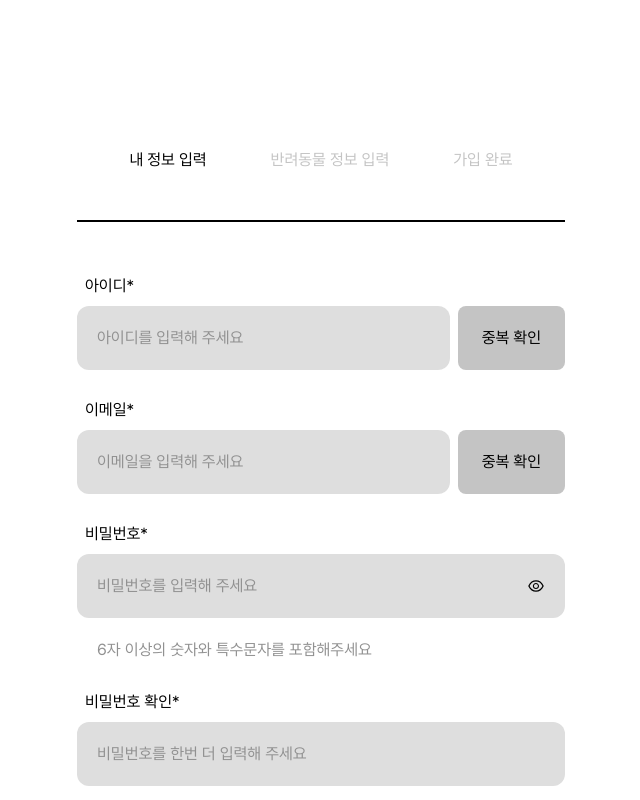
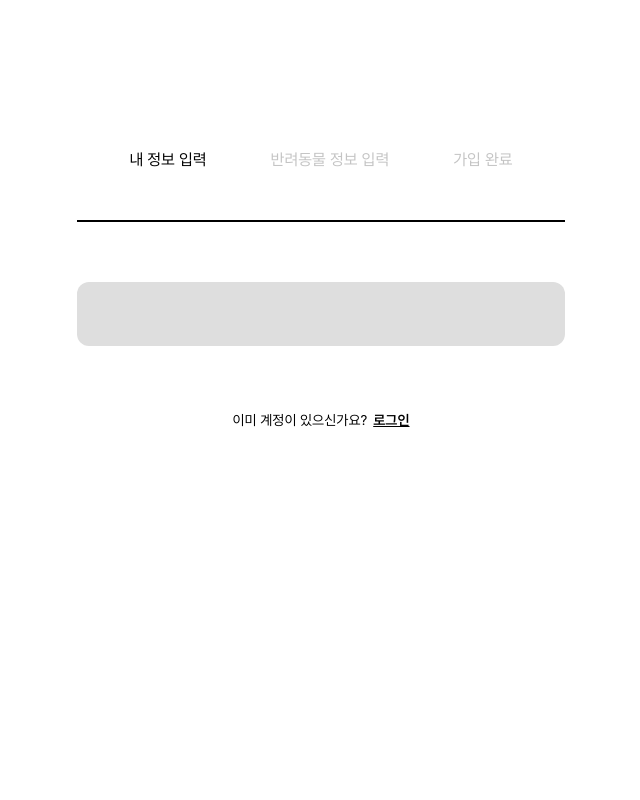
Before and after one commit to petD-ary/petDiary, a Next.js app: page /account in a window 1280 px wide. Shown: the top 800 px of the page, without its empty margins (319-959 px from the left). Built offline with nearby package versions, Linux system fonts and the light colour scheme; no server answers.

Commit message:
remove: firebase 삭제

```diff
--- a/app/components/Account/PetInfoForm/index.tsx
+++ b/app/components/Account/PetInfoForm/index.tsx
@@ -15,9 +15,9 @@ import {
   variantModalState,
 } from '@/recoil/Account/atoms';
 import { BsCheckLg } from 'react-icons/bs';
-import { createUserWithEmailAndPassword, updateProfile } from 'firebase/auth';
-import { authService, dbService } from '@/firebase';
-import { addDoc, collection } from 'firebase/firestore';
+// import { createUserWithEmailAndPassword, updateProfile } from 'firebase/auth';
+// import { authService, dbService } from '@/firebase';
+// import { addDoc, collection } from 'firebase/firestore';
 
 interface PetObjProps {
   petType: string;
@@ -63,27 +63,27 @@ export const PetInForm = () => {
   const handleSubmit = async (e: { preventDefault: () => void }) => {
     e.preventDefault();
 
-    await createUserWithEmailAndPassword(authService, email, password)
-      .then(async (userCredential) => {
-        const user = userCredential;
+    // await createUserWithEmailAndPassword(authService, email, password)
+    //   .then(async (userCredential) => {
+    //     const user = userCredential;
 
-        updateProfile(user.user, { displayName: userId });
+    //     updateProfile(user.user, { displayName: userId });
 
-        const userInfo = {
-          displayname: userId,
-          userId: user.user.uid,
-          email,
-          ...petObj,
-        };
+    //     const userInfo = {
+    //       displayname: userId,
+    //       userId: user.user.uid,
+    //       email,
+    //       ...petObj,
+    //     };
 
-        await addDoc(collection(dbService, `userInfo`), userInfo);
+    //     await addDoc(collection(dbService, `userInfo`), userInfo);
 
-        setStep((prev) => prev + 1);
-      })
-      .catch((err) => {
-        const errCode = err.code;
-        const errMsg = err.message;
-      });
+    //     setStep((prev) => prev + 1);
+    //   })
+    //   .catch((err) => {
+    //     const errCode = err.code;
+    //     const errMsg = err.message;
+    //   });
   };
 
   return (
@@ -132,7 +132,7 @@ export const PetInForm = () => {
           )}
         </div>
 
-        <Input
+        {/* <Input
           label='이름*'
           type='text'
           value={name}
@@ -141,7 +141,7 @@ export const PetInForm = () => {
           }
           required
           placeholder='이름을 입력해 주세요'
-        />
+        /> */}
 
         <div className='mt-5'>
           <label className='block'>성별*</label>
@@ -170,7 +170,7 @@ export const PetInForm = () => {
           />
         </div>
 
-        <Input
+        {/*  <Input
           label='생일*'
           type='date'
           value={birthday}
@@ -178,17 +178,17 @@ export const PetInForm = () => {
             setPetObj((petObj) => ({ ...petObj, birthday: value }))
           }
           required
-        />
+        /> */}
 
-        <Input
+        {/* <Input
           label='가족이 된 날'
           type='date'
           value={adoptionDate}
           setValue={(value) =>
             setPetObj((petObj) => ({ ...petObj, adoptionDate: value }))
           }
-        />
-
+        /> */}
+        {/*
         <Input
           label='몸무게'
           type='text'
@@ -198,7 +198,7 @@ export const PetInForm = () => {
           }
           placeholder='몸무게를 입력해 주세요'
         />
-
+ */}
         <AuthButton type='submit' content='가입하기' disabled={confirm} />
       </form>
     </div>
--- a/app/components/Account/UserForm/index.tsx
+++ b/app/components/Account/UserForm/index.tsx
@@ -4,8 +4,6 @@ import AuthButton from '@/components/Input/AuthButton';
 import { authObjState, stepState } from '@/recoil/Account/atoms';
 import { FormEvent, useState } from 'react';
 import { useRecoilState, useSetRecoilState } from 'recoil';
-import { dbService } from '@/firebase';
-import { DocumentData, collection, getDocs } from 'firebase/firestore';
 import InputButton from '@/components/Input/InputButton';
 import ShowInput from '@/components/Input/ShowInput';
 import InputCheck from '@/components/Input/InputCheck';
@@ -13,135 +11,44 @@ import InputCheck from '@/components/Input/InputCheck';
 const UserForm = () => {
   const setStep = useSetRecoilState(stepState);
 
-  const [authObj, setAuthObj] = useRecoilState(authObjState);
-  const { userId, email, password, passwordCheck } = authObj;
+  const [nickname, setNickname] = useState('');
+  const [error, setError] = useState<string | null>(null);
+  const [checkNickname, setCheckNickname] = useState(false);
 
-  const [showPassword, setShowPassword] = useState<boolean>(false);
-  const [userIdCheck, setUserIdCheck] = useState<boolean | null>(null);
-  const [emailCheck, setEmailCheck] = useState<boolean | null>(null);
-
-  const confirm =
-    userId === '' ||
-    !userIdCheck ||
-    email === '' ||
-    !emailCheck ||
-    password === '' ||
-    passwordCheck === '' ||
-    password.length < 5 ||
-    password !== authObj.passwordCheck;
-
-  const handleCheckedEmail = async () => {
-    if (email !== '') {
-      /* 서버에서 사용자 정보 받아오기 */
-      const querySnapshot = await getDocs(collection(dbService, 'userInfo'));
-
-      let userIdList: DocumentData[] = [];
-      querySnapshot.forEach((doc) =>
-        userIdList.push({ id: doc.id, ...doc.data() })
-      );
-
-      /* 서버에서 받아온 사용자 정보로 email 유효성 검사 */
-      const result = userIdList.filter((item) => item.email === email);
-      setEmailCheck((prev) =>
-        result.length === 0 ? true : prev === null ? false : prev
-      );
-    }
-  };
+  const handleCheckNickname = () => {};
 
   const handleSubmit = async (e: FormEvent<HTMLFormElement>) => {
     e.preventDefault();
 
-    setStep((prev) => prev + 1);
+    // setStep((prev) => prev + 1);
   };
 
-  const handleCheckedAvailability = async () => {
-    if (userId !== '') {
-      /* 서버에서 사용자 정보 받아오기 */
-      const querySnapshot = await getDocs(collection(dbService, 'userInfo'));
-
-      let userIdList: DocumentData[] = [];
-      querySnapshot.forEach((doc) =>
-        userIdList.push({ id: doc.id, ...doc.data() })
-      );
-
-      /* 서버에서 받아온 사용자 정보로 displayname 유효성 검사 */
-      const result = userIdList.filter((item) => item.displayname === userId);
-      setUserIdCheck(result.length === 0);
-    }
-  };
+  const handleCheckedAvailability = async () => {};
 
   return (
     <form onSubmit={(e) => handleSubmit(e)} className='w-full pt-6 pb-16'>
-      <InputButton
-        label='아이디*'
-        type='text'
-        value={userId}
-        setValue={(value) =>
-          setAuthObj((authObj) => ({ ...authObj, userId: value }))
-        }
-        placeholder='아이디를 입력해 주세요'
-        required
-        button='중복 확인'
-        btnOnClick={() => handleCheckedAvailability()}
-        desc={
-          userIdCheck
-            ? userId !== ''
-              ? '사용 가능한 아이디입니다.'
-              : '아이디를 입력해주세요.'
-            : userIdCheck !== null
-            ? '이미 사용 중인 아이디입니다.'
-            : null
-        }
-      />
-
-      <InputButton
-        label='이메일*'
-        type='text'
-        value={email}
-        setValue={(value) => {
-          setAuthObj((authObj) => ({ ...authObj, email: value }));
-        }}
-        placeholder='이메일을 입력해 주세요'
-        required
-        button='중복 확인'
-        btnOnClick={() => handleCheckedEmail()}
-        desc={
-          emailCheck
-            ? email !== ''
-              ? '사용 가능한 이메일입니다.'
-              : '이메일을 입력해주세요.'
-            : emailCheck !== null
-            ? '이미 가입되어 있는 이메일입니다.'
-            : null
-        }
-      />
-
-      <ShowInput
-        label='비밀번호*'
-        type={showPassword ? 'text' : 'password'}
-        value={password}
-        setValue={(value) =>
-          setAuthObj((authObj) => ({ ...authObj, password: value }))
-        }
-        placeholder='비밀번호를 입력해 주세요'
-        required
-        desc='6자 이상의 숫자와 특수문자를 포함해주세요'
-        handleChangeType={() => setShowPassword((prev) => !prev)}
-        showPassword={showPassword}
-      />
-
-      <InputCheck
-        label='비밀번호 확인*'
-        type='password'
-        value={passwordCheck}
-        setValue={(value) =>
-          setAuthObj((authObj) => ({ ...authObj, passwordCheck: value }))
-        }
-        placeholder='비밀번호를 한번 더 입력해 주세요'
-        required
-        checkbox={passwordCheck === '' ? undefined : password === passwordCheck}
-      />
-      <AuthButton type='submit' content='다음 단계로' disabled={confirm} />
+      <Input>
+        <Input.Label isRequired>닉네임</Input.Label>
+        <Input.TextInput
+          value={nickname}
+          onChange={(e) => setNickname(e.target.value)}
+          placeholder='닉네임을 입력해 주세요'
+        />
+        <Input.Button
+          isDisabled={nickname === '' ? true : false}
+          variant='outlined'
+          onClick={handleCheckNickname}
+        >
+          중복체크
+        </Input.Button>
+        <Input.Button
+          isDisabled={!checkNickname ? true : false}
+          variant='contained'
+          type='submit'
+        >
+          다음
+        </Input.Button>
+      </Input>
     </form>
   );
 };
--- a/app/firebase/index.ts
+++ /dev/null
@@ -1,21 +0,0 @@
-import { initializeApp } from '@firebase/app';
-import { getAuth } from '@firebase/auth';
-import { getFirestore } from '@firebase/firestore';
-import { getStorage } from '@firebase/storage';
-
-const firebaseConfig = {
-  apiKey: process.env.NEXT_PUBLIC_FB_API_KEY,
-  authDomain: process.env.NEXT_PUBLIC_FB_AUTH_DOMAIN,
-  projectId: process.env.NEXT_PUBLIC_FB_PROJECT_ID,
-  storageBucket: process.env.NEXT_PUBLIC_FB_STORAGE_BUCKET,
-  messagingSenderId: process.env.NEXT_PUBLIC_FB_MESSAGIN_ID,
-  appId: process.env.NEXT_PUBLIC_FB_APP_ID,
-};
-
-const firebaseApp = initializeApp(firebaseConfig);
-
-export default firebaseApp;
-
-export const authService = getAuth(firebaseApp);
-export const dbService = getFirestore(firebaseApp);
-export const storageService = getStorage(firebaseApp);
```
